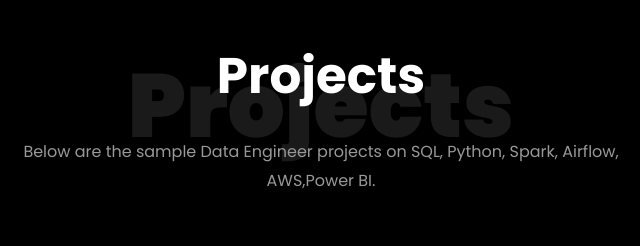
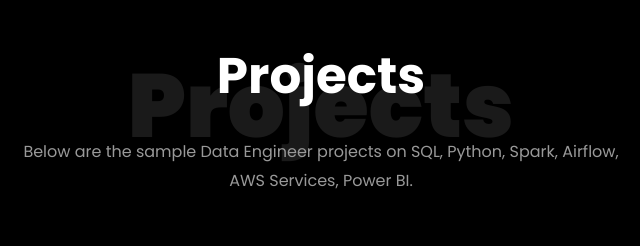
Before and after one commit to VIJAY-A-K-1405/vijayashokkarlawad, a plain HTML site: page index.html in a window 1280 px wide. Shown: the part 3600-3846 px from the top of the page, 319-959 px from the left. Drawn offline with Linux system fonts and the light colour scheme; files whose address does not match are found by name.

Commit message:
Update index.html

```diff
--- a/index.html
+++ b/index.html
@@ -394,7 +394,7 @@
           <div class="col-md-7 heading-section text-center ftco-animate">
             <h1 class="big big-2">Projects</h1>
             <h2 class="mb-4">Projects</h2>
-            <p>Below are the sample Data Engineer projects on SQL, Python, Spark, Airflow, AWS,Power BI.</p>
+            <p>Below are the sample Data Engineer projects on SQL, Python, Spark, Airflow, AWS Services, Power BI.</p>
           </div>
         </div>
         <div class="row d-flex">
```
